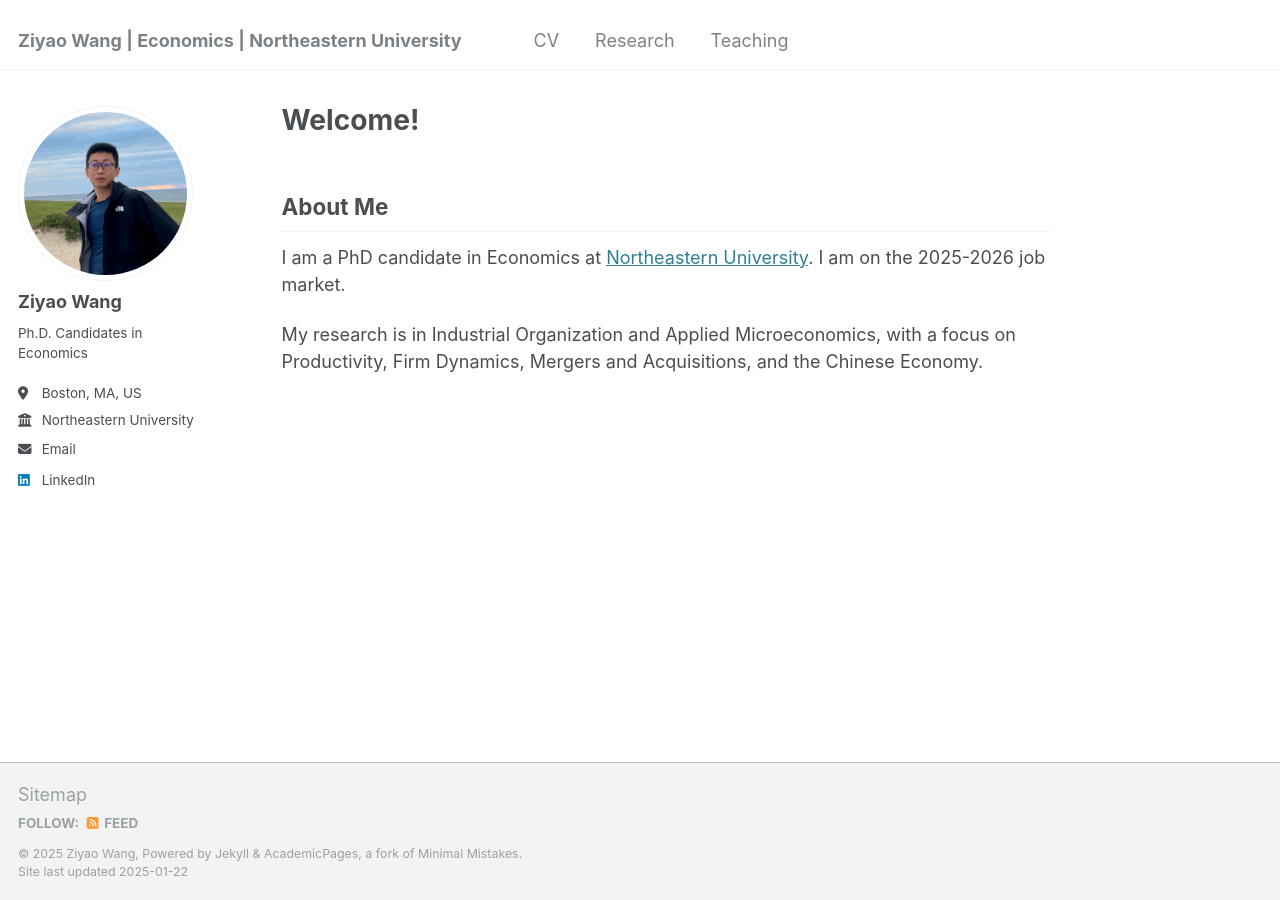
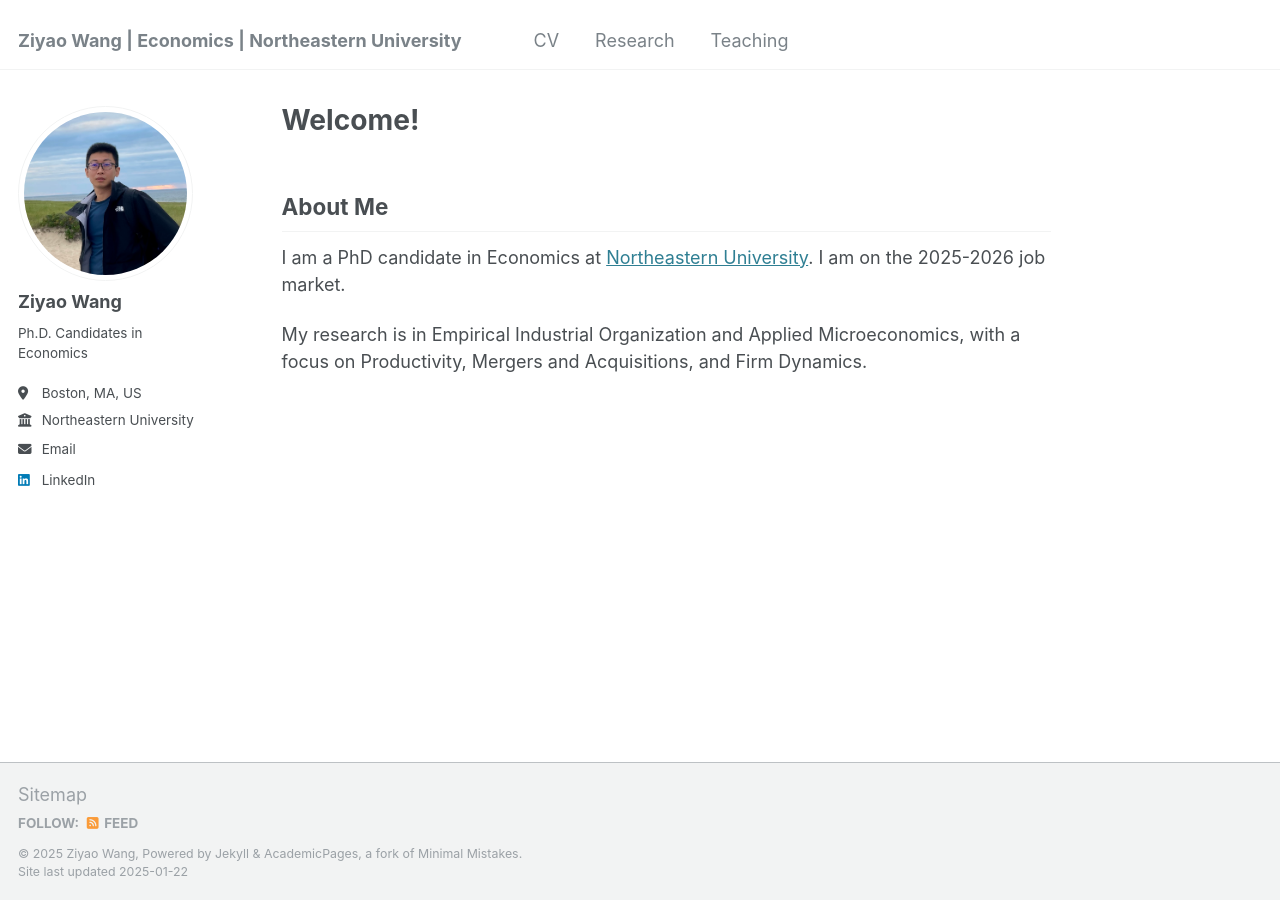
Before and after one commit to ziyaowangecon/ziyaowangecon.github.io, a Jekyll site: the page built from _pages/about.md, in a window 1280 px wide. Built offline with Jekyll 4.4.1, drawn with Linux system fonts in a browser that asks for light colours.

Commit message:
Update about.md

```diff
--- a/_pages/about.md
+++ b/_pages/about.md
@@ -10,7 +10,7 @@
 ## About Me
 I am a PhD candidate in Economics at [Northeastern University](https://cssh.northeastern.edu/economics/). I am on the 2025-2026 job market.
 
-My research is in Industrial Organization and Applied Microeconomics, with a focus on Productivity, Firm Dynamics, Mergers and Acquisitions, and the Chinese Economy.
+My research is in Empirical Industrial Organization and Applied Microeconomics, with a focus on Productivity, Mergers and Acquisitions, and Firm Dynamics.
 
 <!--I hold an M.Sc. in Economics from the University of Wisconsin-Madison, an M.Sc. in Finance & Economics from the University of Southampton, and a B.A. in Economics from the China University of Geosciences.-->
 
```
